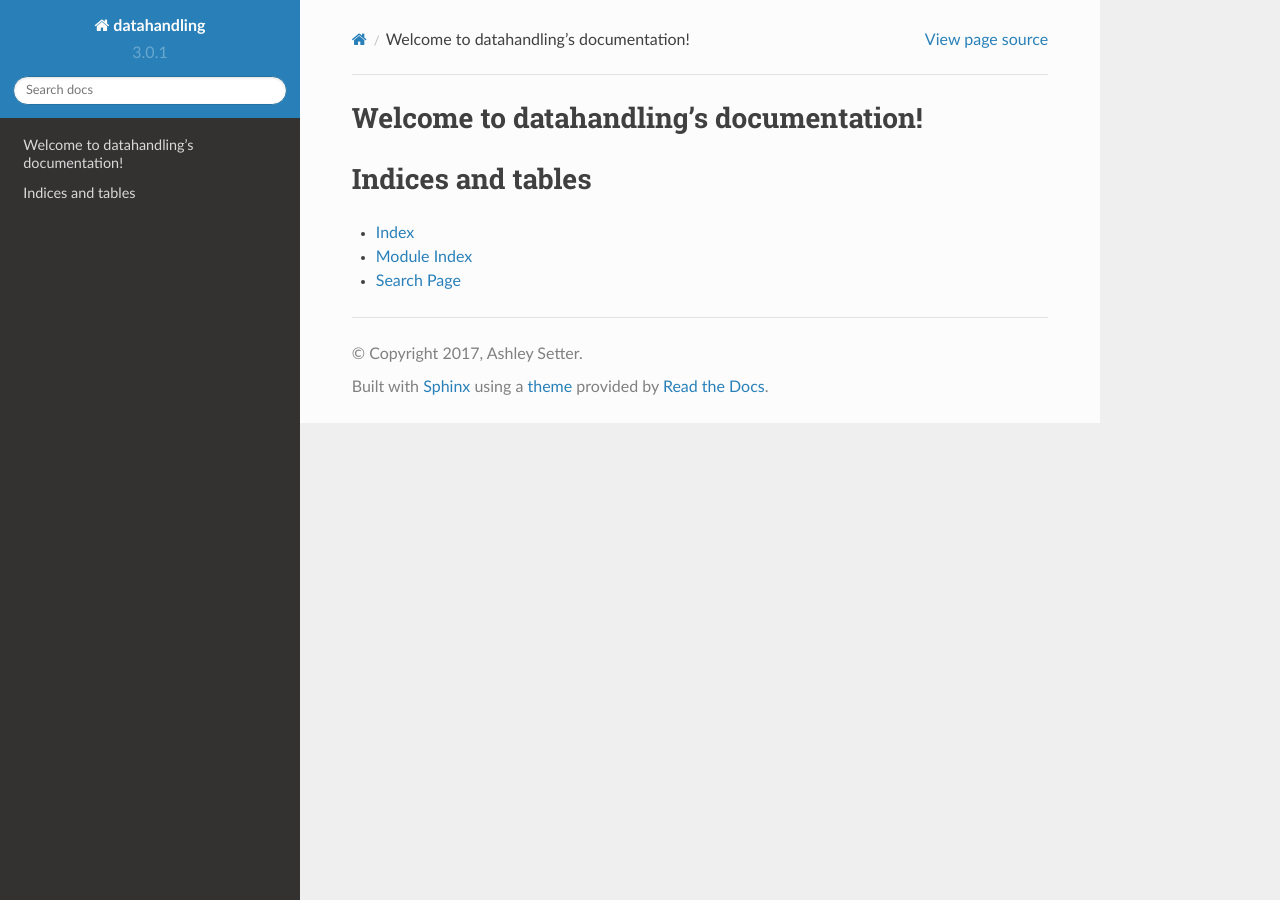
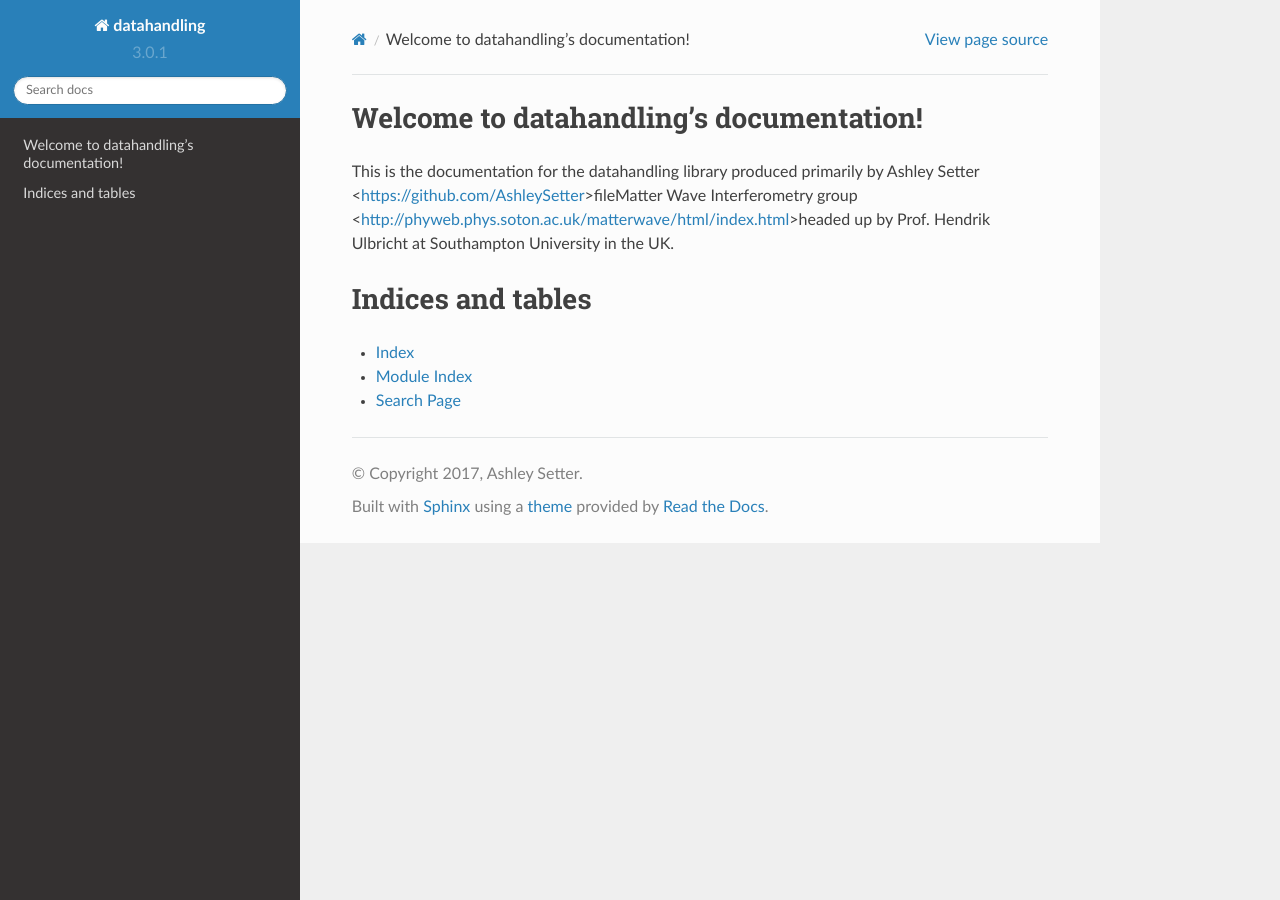
Before and after one commit to AshleySetter/optoanalysis, a Sphinx documentation site: the page built from docs/source/index.rst, in a window 1280 px wide. Built offline with Sphinx 7.4.7 and the Read the Docs theme 2.0.0, drawn with Linux system fonts in a browser that asks for light colours.

Commit message:
added text to index.rst

```diff
--- a/docs/source/index.rst
+++ b/docs/source/index.rst
@@ -5,6 +5,10 @@
 
 Welcome to datahandling's documentation!
 ========================================
+
+This is the documentation for the datahandling library produced primarily by Ashley Setter <https://github.com/AshleySetter>fileMatter Wave Interferometry group <http://phyweb.phys.soton.ac.uk/matterwave/html/index.html>headed up by Prof. Hendrik Ulbricht at Southampton University in the UK.
+
+
 
 .. toctree::
    :maxdepth: 2
```
